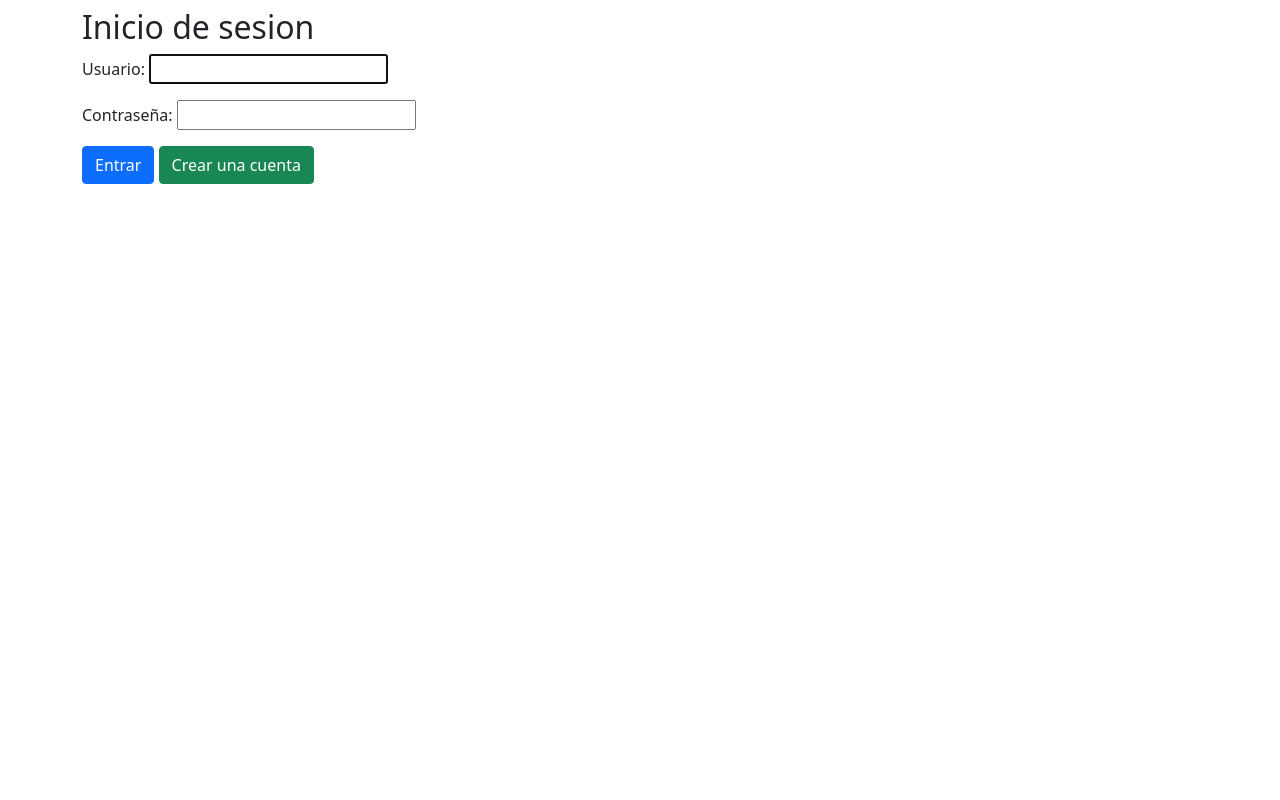
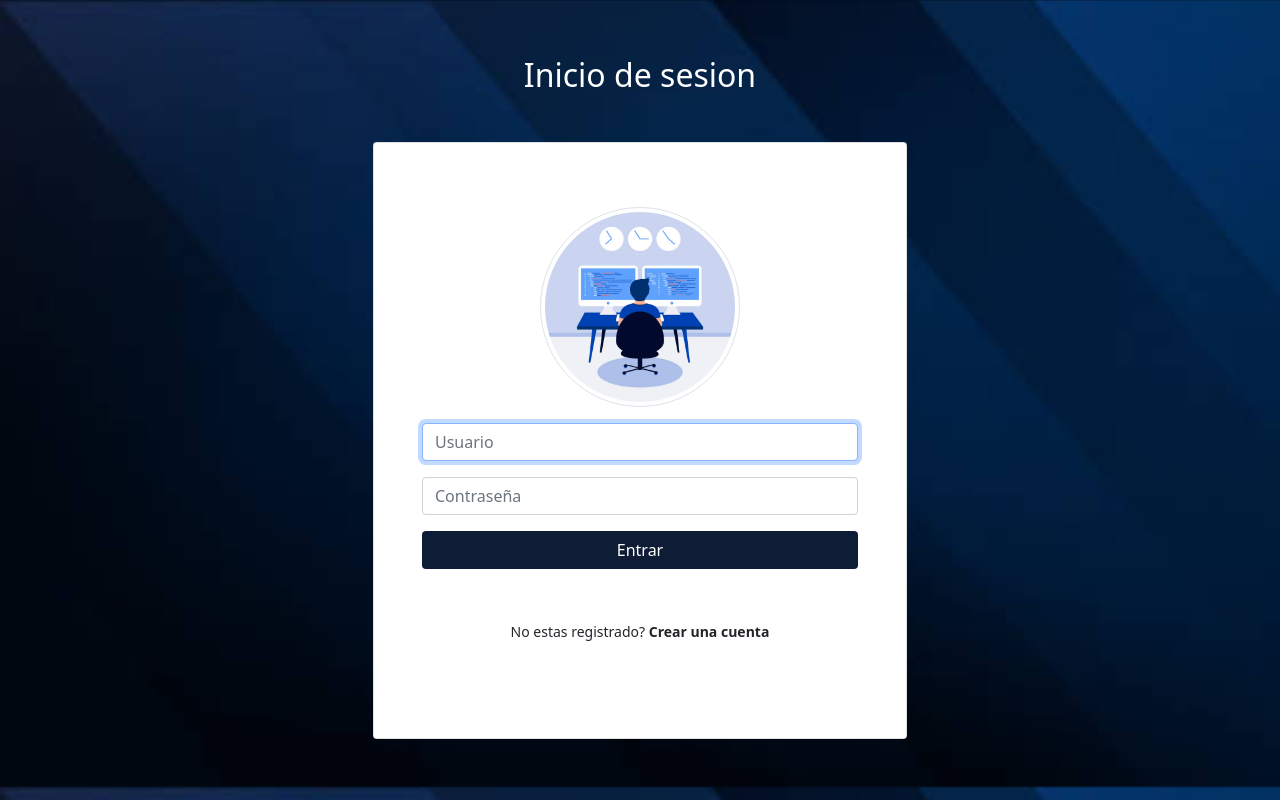
Before and after one commit to starkymc/Portafolio-local-withoutrailway, a Django app: page / in a window 1280 px wide. Run offline with Django 4.2, Linux system fonts and the light colour scheme.

Commit message:
modificacion diseño login

```diff
--- a/portafoliopersonal/templates/index.html
+++ b/portafoliopersonal/templates/index.html
@@ -38,9 +38,8 @@
 <body>
 
 
-  <!-- <a href="{% url 'home' %}">Cerrar sesion</a> -->
 
-</div>
+
   <!-- ======= Header ======= -->
   <header id="header">
     <div class="container">
--- a/portafoliopersonal/templates/login.html
+++ b/portafoliopersonal/templates/login.html
@@ -9,27 +9,52 @@
 {% endblock %}
 
 {% block content %}
-  <h2>Inicio de sesion</h2>
-  {{ msg }}
-  <form method="post">
-    {% csrf_token %}
-
-    <p>
-        <label for="id_username">Usuario:</label>
-        <input type="text" name="username" autofocus="" autocapitalize="none" autocomplete="username" maxlength="150" required="" id="id_username">
-
-      </p>
-
-      <p>
-        <label for="id_password">Contraseña:</label>
-        <input type="password" name="password" autocomplete="current-password" required="" id="id_password">
-
-      </p>
+<body style="background: no-repeat;background: url(../static/assets/img/fondologin.jpg);background-size: cover;">
 
 
 
-    <button type="submit" class="btn btn-primary">Entrar</button>
-    <a href="/signup" class="btn btn-success">Crear una cuenta</a>
-  </form>
+  <div class="container">
+    <div class="row">
+      <div class="col-md-6 offset-md-3">
+        <h2 class="text-center text-white mt-5">Inicio de sesion</h2>
+        <div class="card my-5">
 
+
+
+
+          {{ msg }}
+          <form method="post" class="card-body cardbody-color p-lg-5" style="background-color: white;">
+            {% csrf_token %}
+            <div class="text-center">
+              <img src="../static/assets/img/dev.jpg" class="img-fluid profile-image-pic img-thumbnail rounded-circle my-3"
+                width="200px" alt="profile" style="height: 200px;
+                width: 200px;
+                object-fit: cover;">
+            </div>
+
+            <div class="mb-3">
+              <input type="text" class="form-control" autocomplete="username" maxlength="150" required="" id="id_username" name="username" autofocus=""  aria-describedby="text"
+                placeholder="Usuario">
+            </div>
+            <div class="mb-3">
+              <input type="password" class="form-control" name="password" autocomplete="current-password" required="" id="id_password" placeholder="Contraseña">
+            </div>
+            <div class="text-center">
+
+            <button type="submit" class="btn btn-color px-5 mb-5 w-100" style=" background-color: #0e1c36;
+            color: #fff;">Entrar</button></div>
+            <div id="emailHelp" class="form-text text-center text-dark mb-5" style="color: white;">No estas registrado?
+            <a href="signup" class="fw-bold text-dark" style="text-decoration: none; color: white;"> Crear una
+              cuenta</a>
+            </div>
+
+          </form>
+        </div>
+
+      </div>
+    </div>
+  </div>
+
+
+</body>
 {% endblock %}
--- a/portafoliopersonal/views.py
+++ b/portafoliopersonal/views.py
@@ -93,8 +93,6 @@ class formPortafolio(View):
     context = {}
 
 
-
-
     def get(self,request):
         form = PortafioForm()
         self.context['form'] = form
```
Also changed, not shown: portafoliopersonal/templates/signup.html (+28 -3 lines), portafoliopersonal/static/assets/css/style.css (line endings or trailing spaces), portafoliopersonal/static/assets/img/dev.jpg (added), portafoliopersonal/static/assets/img/fondologin.jpg (added).
